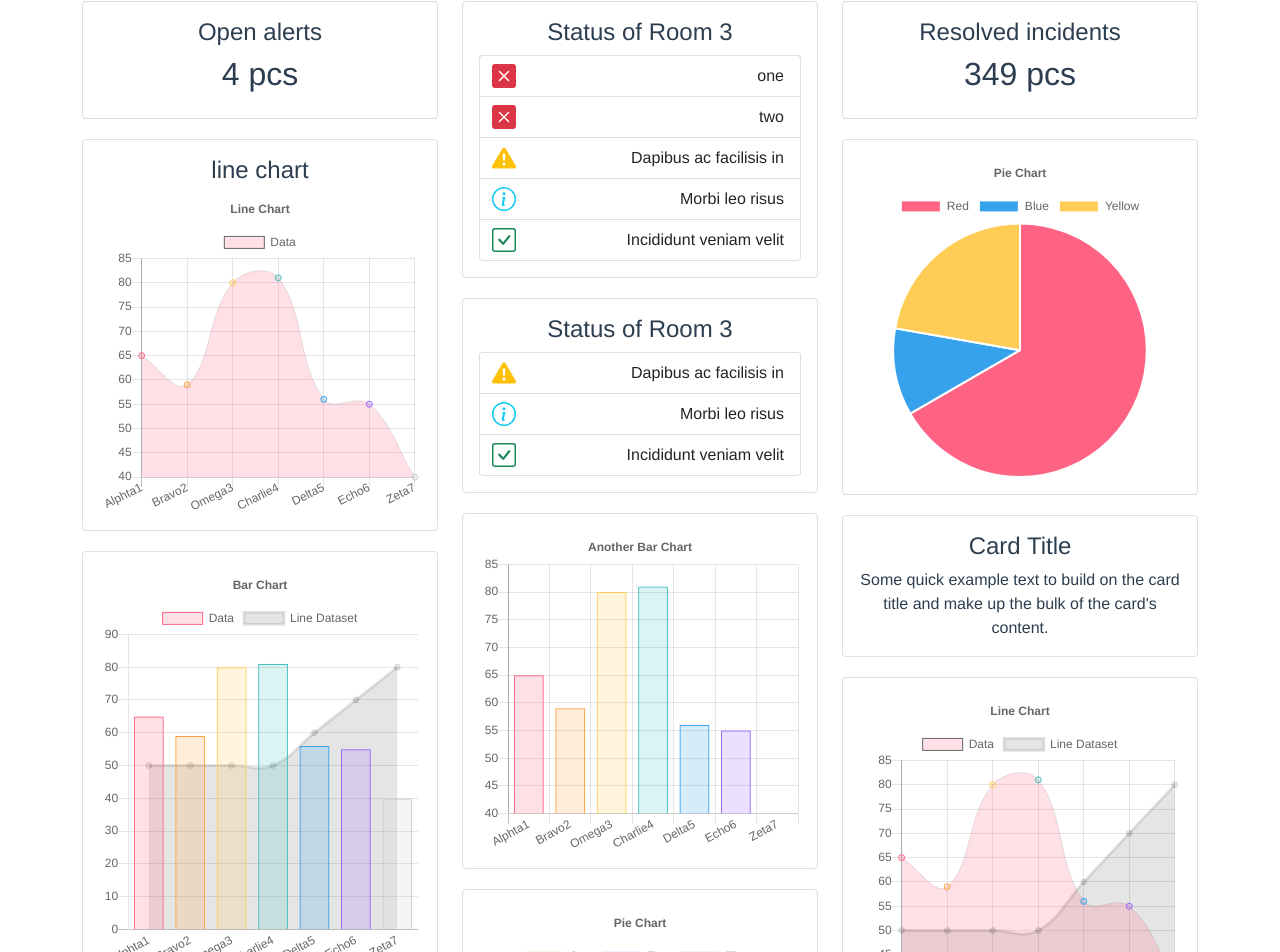
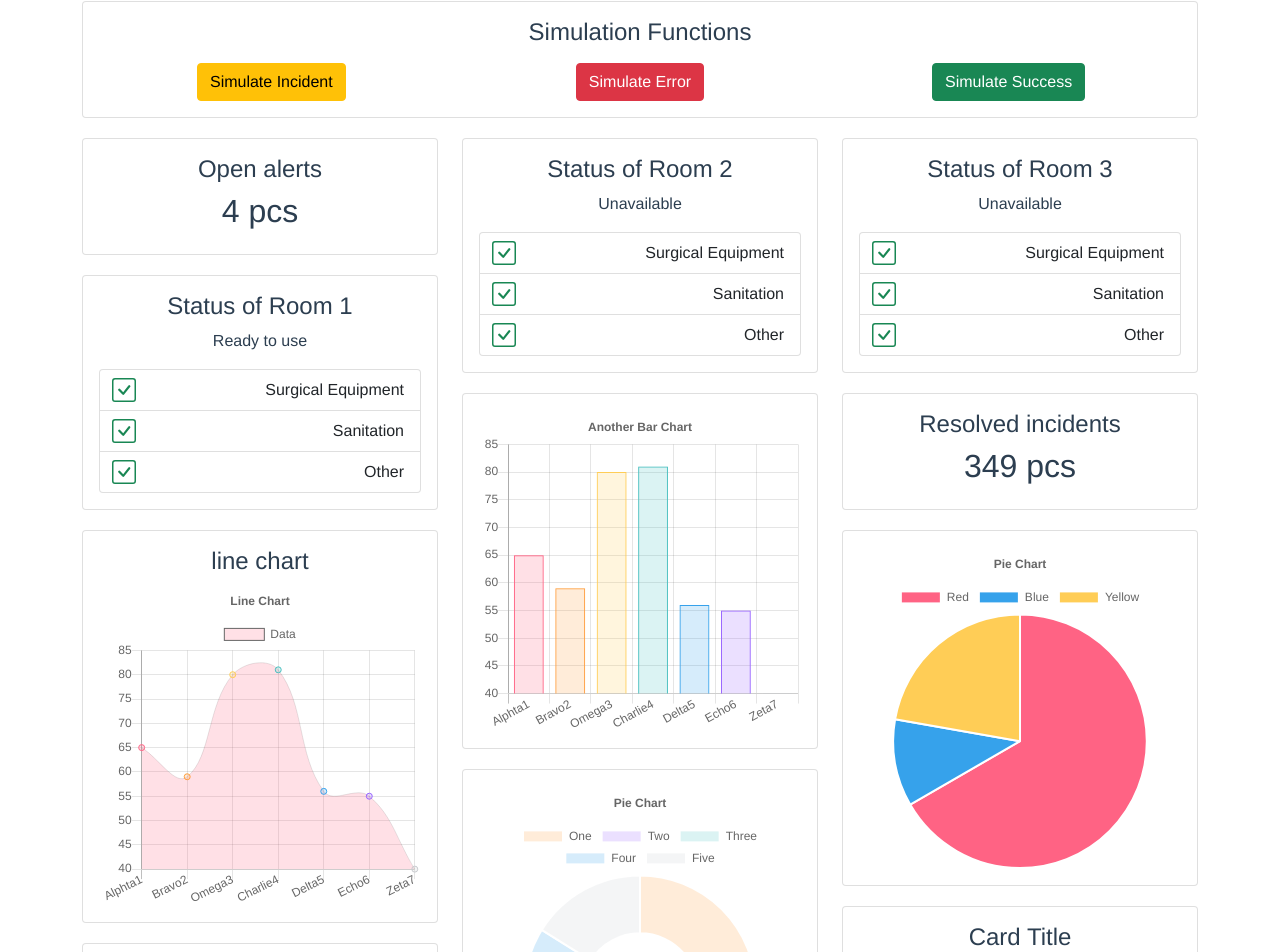
Before and after one commit to ErnoViitanen-LUT/platforms-dashboard, a Vue app: page / in a window 1280 px wide. Shown: the part 119-1071 px from the top of the page. Built offline with nearby package versions, Linux system fonts and the light colour scheme.

Commit message:
basic simulation

```diff
--- a/src/App.vue
+++ b/src/App.vue
@@ -4,42 +4,57 @@
       <b-row cols="1">
         <b-col>
           <b-card>
-            <b-card-text>
-              <h2 class="card-title">Surgical Tech Dashboard</h2>
-            </b-card-text>
+            <b-card-text> <h2 class="card-title">Surgical Tech Dashboard</h2> </b-card-text>
+          </b-card>
+        </b-col>
+      </b-row>
+      <b-row cols="1">
+        <b-col>
+          <b-card>
+            <b-card-text> <h4 class="card-title">Simulation Functions</h4> </b-card-text>
+
+            <b-row cols="3">
+              <b-col>
+                <button @click="simulateIncident" type="button" class="btn btn-warning">Simulate Incident</button>
+              </b-col>
+              <b-col>
+                <button @click="simulateError" type="button" class="btn btn-danger">Simulate Error</button>
+              </b-col>
+              <b-col>
+                <button @click="simulateSuccess" type="button" class="btn btn-success">Simulate Success</button>
+              </b-col>
+            </b-row>
           </b-card>
         </b-col>
       </b-row>
       <b-row cols-md="2" cols-lg="3">
         <b-col>
-          <b-card title="Open alerts">
-            <h2 class="card-title">4 pcs</h2>
-          </b-card>
-          <b-card title="line chart"><LineChart :chartData="barData" :options="lineOptions" /></b-card>
-          <b-card><BarChart :chartData="mixedData" :options="barOptions" /></b-card>
+          <card :title="`Open alerts`" :text-large="`4 pcs`"></card>
+          <card :title="`Status of Room 1`" :text="`Ready to use`" :items="roomStatus.room1"></card>
+          <b-card title="line chart"><LineChart :chartData="dataBar" :options="lineOptions" /></b-card>
+          <b-card><BarChart :chartData="dataMixed" :options="barOptions" /></b-card>
         </b-col>
         <b-col>
-          <list :items="dangers"> text</list>
-          <list> </list>
-          <b-card><BarChart :chartData="barData" :options="horizontalOptions" /></b-card>
-          <b-card><DoughnutChart :chartData="doughtnutData" :options="pieOptions" /></b-card>
-          <b-card title="Card Title">
-            <b-card-text>
-              Some quick example text to build on the card title and make up the bulk of the card's content.
-            </b-card-text>
-          </b-card>
+          <card :title="`Status of Room 2`" :text="`Unavailable`" :items="roomStatus.room2"></card>
+          <b-card><BarChart :chartData="dataBar" :options="horizontalOptions" /></b-card>
+          <b-card><DoughnutChart :chartData="dataDoughtnut" :options="pieOptions" /></b-card>
+
+          <card
+            :title="`Card Title`"
+            :text="`Some quick example text to build on the card title and make up the bulk of the card's content.`"
+          >
+          </card>
         </b-col>
         <b-col>
-          <b-card title="Resolved incidents">
-            <h2 class="card-title">349 pcs</h2>
-          </b-card>
-          <b-card><PieChart :chartData="pieData" :options="pieOptions" /></b-card>
-          <b-card title="Card Title">
-            <b-card-text>
-              Some quick example text to build on the card title and make up the bulk of the card's content.
-            </b-card-text>
-          </b-card>
-          <b-card><LineChart :chartData="mixedData" :options="lineOptions" /></b-card>
+          <card :title="`Status of Room 3`" :text="`Unavailable`" :items="roomStatus.room3"></card>
+          <card :title="`Resolved incidents`" :text-large="`349 pcs`"></card>
+          <b-card><PieChart :chartData="dataPie" :options="pieOptions" /></b-card>
+          <card
+            :title="`Card Title`"
+            :text="`Some quick example text to build on the card title and make up the bulk of the card's content.`"
+          >
+          </card>
+          <b-card><LineChart :chartData="dataMixed" :options="lineOptions" /></b-card>
         </b-col>
       </b-row>
     </b-container>
@@ -51,11 +66,15 @@ import LineChart from './components/LineChart.vue'
 import BarChart from './components/BarChart.vue'
 import PieChart from './components/PieChart.vue'
 import DoughnutChart from './components/DoughnutChart.vue'
-import BarData from './assets/bar.json'
-import PieData from './assets/pie.json'
-import MixedData from './assets/mixed.json'
-import DoughnutData from './assets/doughnut.json'
 import List from './components/List.vue'
+import Card from './components/Card.vue'
+import FileBar from './assets/bar.json'
+import FilePie from './assets/pie.json'
+import FileMixed from './assets/mixed.json'
+import FileDoughnut from './assets/doughnut.json'
+import FileStatusOk from './assets/status-ok.json'
+import FileStatusFail from './assets/status-fail.json'
+import FileStatusMixed from './assets/status-mixed.json'
 
 export default {
   name: 'App',
@@ -64,15 +83,28 @@ export default {
     BarChart,
     DoughnutChart,
     PieChart,
-    List
+    List,
+    Card
   },
   data() {
     return {
-      barData: BarData,
-      pieData: PieData,
-      mixedData: MixedData,
-      doughtnutData: DoughnutData,
-      dangers: [{ text: 'one' }, { text: 'two' }],
+      dataBar: FileBar,
+      dataPie: FilePie,
+      dataMixed: FileMixed,
+      dataDoughtnut: FileDoughnut,
+      simuStatus: 'success',
+      roomStatus: {
+        room1: [],
+        room2: [],
+        room3: []
+      },
+      dataStatusMixed: FileStatusMixed,
+      /*[
+        { text: 'one', type: 'danger' },
+        { text: 'two', type: 'info' },
+        { text: 'three', type: 'success' },
+        { text: 'four', type: 'warning' }
+      ]*/
       lineOptions: {
         title: {
           display: true,
@@ -154,7 +186,30 @@ export default {
     this.fillData()
   },
   methods: {
-    fillData() {}
+    fillData() {
+      if (this.simuStatus === 'error') {
+        this.roomStatus.room2 = FileStatusFail
+      } else if (this.simuStatus === 'incident') {
+        this.roomStatus.room1 = FileStatusFail
+        this.roomStatus.room3 = FileStatusMixed
+      } else {
+        this.roomStatus.room1 = FileStatusOk
+        this.roomStatus.room2 = FileStatusOk
+        this.roomStatus.room3 = FileStatusOk
+      }
+    },
+    simulateError() {
+      this.simuStatus = 'error'
+      this.fillData()
+    },
+    simulateSuccess() {
+      this.simuStatus = 'success'
+      this.fillData()
+    },
+    simulateIncident() {
+      this.simuStatus = 'incident'
+      this.fillData()
+    }
   }
 }
 </script>
--- /dev/null
+++ b/src/assets/status-fail.json
@@ -0,0 +1,14 @@
+[{
+      "text": "Surgical Equipment",
+      "type": "success"
+   },
+   {
+      "text": "Sanitation",
+      "type": "danger"
+   },
+
+   {
+      "text": "Other",
+      "type": "success"
+   }
+]
--- /dev/null
+++ b/src/assets/status-mixed.json
@@ -0,0 +1,14 @@
+[{
+      "text": "Surgical Equipment",
+      "type": "danger"
+   },
+   {
+      "text": "Sanitation",
+      "type": "success"
+   },
+
+   {
+      "text": "Other",
+      "type": "warning"
+   }
+]
--- /dev/null
+++ b/src/assets/status-ok.json
@@ -0,0 +1,14 @@
+[{
+      "text": "Surgical Equipment",
+      "type": "success"
+   },
+   {
+      "text": "Sanitation",
+      "type": "success"
+   },
+
+   {
+      "text": "Other",
+      "type": "success"
+   }
+]
--- /dev/null
+++ b/src/components/Card.vue
@@ -0,0 +1,51 @@
+<template>
+  <b-card :title="title">
+    <!-- <b-icon icon="exclamation-triangle-fill" scale="1.5" variant="warning"></b-icon>-->
+    <h2 v-if="textLarge" class="card-title">{{ textLarge }}</h2>
+    <b-card-text v-if="text">{{ text }}</b-card-text>
+    <b-list-group v-if="items">
+      <b-list-group-item
+        v-for="item in this.items"
+        :key="item.text"
+        class="d-flex justify-content-between align-items-center"
+      >
+        <b-icon v-if="item.type === 'danger'" icon="x-square-fill" scale="1.5" variant="danger"></b-icon>
+        <b-icon v-else-if="item.type === 'success'" icon="check-square" scale="1.5" variant="success"></b-icon>
+        <b-icon
+          v-else-if="item.type === 'warning'"
+          icon="exclamation-triangle-fill"
+          scale="1.5"
+          variant="warning"
+        ></b-icon>
+        <b-icon v-else icon="info-circle" scale="1.5" variant="info"></b-icon>
+        {{ item.text }}
+      </b-list-group-item>
+    </b-list-group>
+  </b-card>
+</template>
+<script>
+export default {
+  props: {
+    title: {
+      type: String,
+      default: ''
+    },
+    items: {
+      type: Array,
+      default: () => []
+    },
+    text: {
+      type: String,
+      default: ''
+    },
+    icon: {
+      type: String,
+      default: ''
+    },
+    'text-large': {
+      type: String,
+      default: ''
+    }
+  }
+}
+</script>
--- a/src/components/List.vue
+++ b/src/components/List.vue
@@ -1,5 +1,5 @@
 <template>
-  <b-card title="Status of Room 3">
+  <b-card :title="title">
     <b-card-text>
       <b-list-group>
         <b-list-group-item
@@ -7,20 +7,16 @@
           :key="item.text"
           class="d-flex justify-content-between align-items-center"
         >
-          <b-icon icon="x-square-fill" scale="1.5" variant="danger"></b-icon>
+          <b-icon v-if="item.type === 'danger'" icon="x-square-fill" scale="1.5" variant="danger"></b-icon>
+          <b-icon v-else-if="item.type === 'success'" icon="check-square" scale="1.5" variant="success"></b-icon>
+          <b-icon
+            v-else-if="item.type === 'warning'"
+            icon="exclamation-triangle-fill"
+            scale="1.5"
+            variant="warning"
+          ></b-icon>
+          <b-icon v-else icon="info-circle" scale="1.5" variant="info"></b-icon>
           {{ item.text }}
-        </b-list-group-item>
-        <b-list-group-item class="d-flex justify-content-between align-items-center">
-          <b-icon icon="exclamation-triangle-fill" scale="1.5" variant="warning"></b-icon>
-          Dapibus ac facilisis in
-        </b-list-group-item>
-        <b-list-group-item class="d-flex justify-content-between align-items-center">
-          <b-icon icon="info-circle" scale="1.5" variant="info"></b-icon>
-          Morbi leo risus
-        </b-list-group-item>
-        <b-list-group-item class="d-flex justify-content-between align-items-center">
-          <b-icon icon="check-square" scale="1.5" variant="success"></b-icon>
-          Incididunt veniam velit
         </b-list-group-item>
       </b-list-group>
     </b-card-text>
@@ -29,6 +25,10 @@
 <script>
 export default {
   props: {
+    title: {
+      type: String,
+      default: ''
+    },
     items: {
       type: Array,
       default: () => []
```
